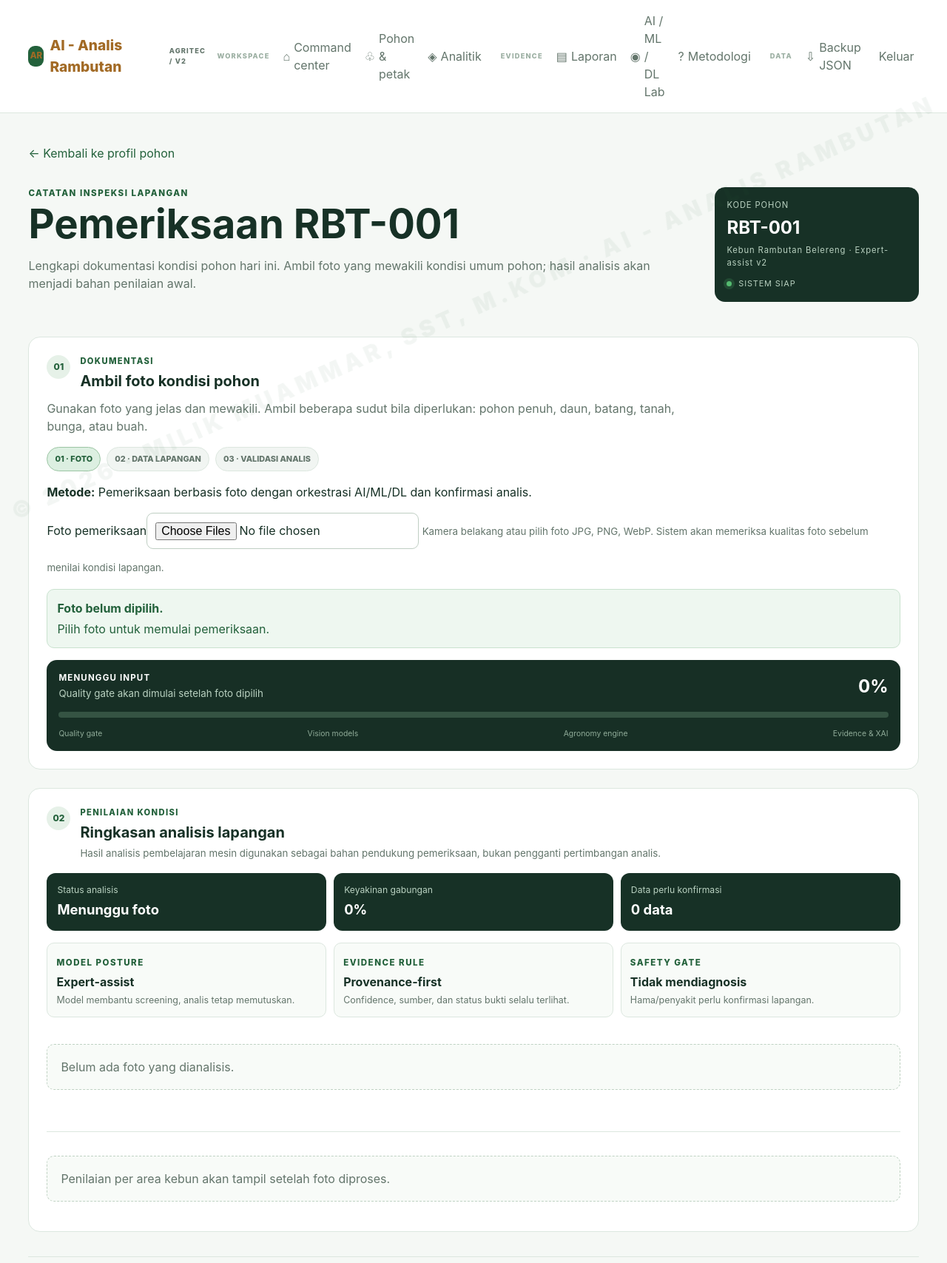
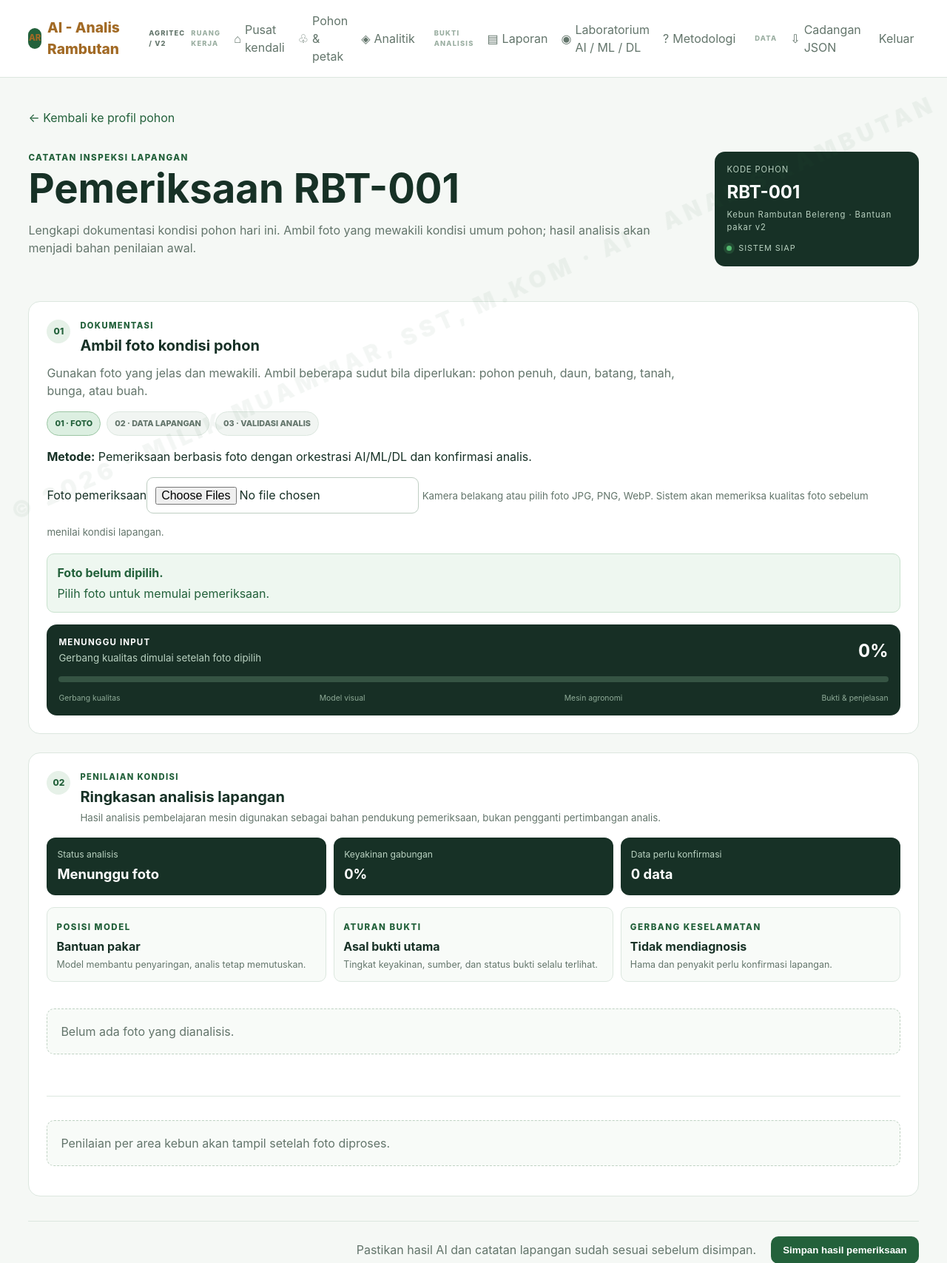
Before and after one commit to xmuammar/ai-analisis-rambutan-v2, a Flask app: page /trees/1/inspection in a window 1280 px wide. Shown: the top 1707 px of the page at 74% size. Run offline with Flask 3, Linux system fonts and the light colour scheme; the visitor is signed in with stand-in values (Sample User, id 1); data comes from the database, SQL or seed files in the repository; some libraries are stand-ins or nearby versions.

Commit message:
feat: lokalkan antarmuka agronomi profesional
Co-authored-by: Copilot <223556219+Copilot@users.noreply.github.com>

```diff
--- a/app/templates/base.html
+++ b/app/templates/base.html
@@ -14,16 +14,16 @@
     <a class="brand" href="{{ url_for('main.dashboard') }}"><span class="brand-mark">AR</span><span>AI - Analis Rambutan</span><small>AGRITEC / V2</small></a>
     {% if current_user.is_authenticated %}
     <nav class="primary-nav">
-      <span class="nav-group-label">WORKSPACE</span>
-      <a href="{{ url_for('main.dashboard') }}">⌂ <span>Command center</span></a>
+      <span class="nav-group-label">RUANG KERJA</span>
+      <a href="{{ url_for('main.dashboard') }}">⌂ <span>Pusat kendali</span></a>
       <a href="{{ url_for('trees.list_trees') }}">♧ <span>Pohon & petak</span></a>
       <a href="{{ url_for('main.analytics') }}">◈ <span>Analitik</span></a>
-      <span class="nav-group-label">EVIDENCE</span>
+      <span class="nav-group-label">BUKTI ANALISIS</span>
       <a href="{{ url_for('main.reports') }}">▤ <span>Laporan</span></a>
-      <a href="{{ url_for('main.ai_lab') }}">◉ <span>AI / ML / DL Lab</span></a>
+      <a href="{{ url_for('main.ai_lab') }}">◉ <span>Laboratorium AI / ML / DL</span></a>
       <a href="{{ url_for('main.about') }}">? <span>Metodologi</span></a>
       <span class="nav-group-label">DATA</span>
-      <a href="{{ url_for('main.backup') }}">⇩ <span>Backup JSON</span></a>
+      <a href="{{ url_for('main.backup') }}">⇩ <span>Cadangan JSON</span></a>
       <form method="post" action="{{ url_for('auth.logout') }}" class="inline"><input type="hidden" name="csrf_token" value="{{ csrf_token() }}"><button class="link-button">Keluar</button></form>
     </nav>
     {% endif %}
--- a/app/templates/trees/inspection.html
+++ b/app/templates/trees/inspection.html
@@ -9,7 +9,7 @@
     <h1>Pemeriksaan {{ tree.code }}</h1>
     <p class="muted">Lengkapi dokumentasi kondisi pohon hari ini. Ambil foto yang mewakili kondisi umum pohon; hasil analisis akan menjadi bahan penilaian awal.</p>
   </div>
-  <div class="inspection-identity"><span>KODE POHON</span><strong>{{ tree.code }}</strong><small>{{ tree.garden.name }} · Expert-assist v2</small><div class="inspection-live"><i></i> SISTEM SIAP</div></div>
+  <div class="inspection-identity"><span>KODE POHON</span><strong>{{ tree.code }}</strong><small>{{ tree.garden.name }} · Bantuan pakar v2</small><div class="inspection-live"><i></i> SISTEM SIAP</div></div>
 </div>
 <form method="post" enctype="multipart/form-data" class="card form-card" id="inspection-form" data-analyze-url="{{ url_for('main.analyze_inspection_photo', tree_id=tree.id) }}">
   {{ form.hidden_tag() }}
@@ -23,9 +23,9 @@
     <small class="muted">Kamera belakang atau pilih foto JPG, PNG, WebP. Sistem akan memeriksa kualitas foto sebelum menilai kondisi lapangan.</small>
     <div id="ai-status" class="analysis-panel" aria-live="polite"><strong>Foto belum dipilih.</strong><span>Pilih foto untuk memulai pemeriksaan.</span></div>
     <div class="inspection-progress" aria-live="polite">
-      <div class="progress-heading"><span><b id="progress-phase">MENUNGGU INPUT</b><small id="progress-detail">Quality gate akan dimulai setelah foto dipilih</small></span><strong id="progress-percent">0%</strong></div>
+      <div class="progress-heading"><span><b id="progress-phase">MENUNGGU INPUT</b><small id="progress-detail">Gerbang kualitas dimulai setelah foto dipilih</small></span><strong id="progress-percent">0%</strong></div>
       <div class="progress-track"><i id="progress-bar"></i></div>
-      <div class="progress-steps"><span data-progress-step="0">Quality gate</span><span data-progress-step="1">Vision models</span><span data-progress-step="2">Agronomy engine</span><span data-progress-step="3">Evidence & XAI</span></div>
+      <div class="progress-steps"><span data-progress-step="0">Gerbang kualitas</span><span data-progress-step="1">Model visual</span><span data-progress-step="2">Mesin agronomi</span><span data-progress-step="3">Bukti & penjelasan</span></div>
     </div>
   </section>
   <section class="form-section">
@@ -35,7 +35,7 @@
       <div><span>Keyakinan gabungan</span><strong id="analysis-confidence">0%</strong></div>
       <div><span>Data perlu konfirmasi</span><strong id="analysis-uncertain">0 data</strong></div>
     </div>
-    <div class="inspection-command-grid"><div><span class="eyebrow">MODEL POSTURE</span><strong>Expert-assist</strong><small>Model membantu screening, analis tetap memutuskan.</small></div><div><span class="eyebrow">EVIDENCE RULE</span><strong>Provenance-first</strong><small>Confidence, sumber, dan status bukti selalu terlihat.</small></div><div><span class="eyebrow">SAFETY GATE</span><strong>Tidak mendiagnosis</strong><small>Hama/penyakit perlu konfirmasi lapangan.</small></div></div>
+    <div class="inspection-command-grid"><div><span class="eyebrow">POSISI MODEL</span><strong>Bantuan pakar</strong><small>Model membantu penyaringan, analis tetap memutuskan.</small></div><div><span class="eyebrow">ATURAN BUKTI</span><strong>Asal bukti utama</strong><small>Tingkat keyakinan, sumber, dan status bukti selalu terlihat.</small></div><div><span class="eyebrow">GERBANG KESELAMATAN</span><strong>Tidak mendiagnosis</strong><small>Hama dan penyakit perlu konfirmasi lapangan.</small></div></div>
     <div id="ml-fields" class="ml-field-grid"><p class="empty-inspection">Belum ada foto yang dianalisis.</p></div>
     <div id="model-run-list" class="model-run-list"></div>
     <div id="problem-analysis" class="problem-analysis"><p class="empty-inspection">Penilaian per area kebun akan tampil setelah foto diproses.</p></div>
@@ -152,7 +152,11 @@ const statusLabels = {
   DERIVED: "HASIL TURUNAN",
   READY: "SIAP",
   INSUFFICIENT_DATA: "DATA BELUM CUKUP",
-  NEEDS_MODEL: "MODEL BELUM TERSEDIA"
+  NEEDS_MODEL: "MODEL BELUM TERSEDIA",
+  QUEUED: "DALAM ANTREAN",
+  RUNNING: "SEDANG BERJALAN",
+  COMPLETE: "SELESAI",
+  READY: "SIAP"
 };
 const sourceLabels = {
   "yolo11n": "Deteksi objek YOLO11 Nano",
@@ -163,9 +167,9 @@ const sourceLabels = {
   "NO_AGRICULTURE_SPECIFIC_MODEL": "Model pertanian khusus belum tersedia",
   "NO_SOIL_SPECIFIC_MODEL": "Model tanah khusus belum tersedia",
   "VISUAL_ANOMALY_SCREENING": "Penyaringan anomali visual umum",
-  "HYBRID_AGRICULTURE_SCREENING": "Screening hama, penyakit, dan gulma",
-  "HYBRID_FLOWER_FRUIT_SCREENING": "Screening bunga dan buah",
-  "SOIL_LEAF_VISUAL_ENSEMBLE": "Ensemble visual tanah dan daun"
+  "HYBRID_AGRICULTURE_SCREENING": "Penyaringan hama, penyakit, dan gulma",
+  "HYBRID_FLOWER_FRUIT_SCREENING": "Penyaringan bunga dan buah",
+  "SOIL_LEAF_VISUAL_ENSEMBLE": "Penggabungan visual tanah dan daun"
 };
 const algorithmLabels = {
   "Quality Gate": "Pemeriksaan kualitas foto",
@@ -215,7 +219,7 @@ const processingAlgorithms = [
   ["Weighted Ensemble", "Menggabungkan keluaran model lokal"],
   ["SHAP / LIME / Grad-CAM / Heatmap", "Menjelaskan fitur dan area yang memengaruhi hasil"],
   ["Risk / Growth Prediction", "Menghitung risiko dan arah pertumbuhan dengan guard data"],
-  ["Confidence Calibration / Model Agreement", "Menyesuaikan keyakinan berdasarkan kesepakatan model"],
+  ["Kalibrasi keyakinan / kesepakatan model", "Menyesuaikan keyakinan berdasarkan kesepakatan model"],
   ["Out-of-Distribution Detection", "Menandai data yang berbeda dari pola pelatihan"],
   ["Anomaly Detection", "Membandingkan dengan baseline historis per pohon"],
   ["Agricultural Classifier", "Memerlukan dataset pertanian berlabel sebelum diagnosis"]
@@ -230,7 +234,7 @@ const display = (value, key) => {
 };
 function renderProcessingAlgorithms() {
   document.querySelector("#model-run-list").innerHTML = processingAlgorithms.map(([name, detail]) =>
-    `<div class="algorithm-processing"><span class="algorithm-dot"></span><strong>${name}</strong><span class="algorithm-state">QUEUED</span><small>${detail}</small><em><i></i></em></div>`
+    `<div class="algorithm-processing"><span class="algorithm-dot"></span><strong>${name}</strong><span class="algorithm-state">DALAM ANTREAN</span><small>${detail}</small><em><i></i></em></div>`
   ).join("");
 }
 let progressTimer;
@@ -246,13 +250,13 @@ function setProgress(percent, phase, detail, step) {
 function animatePipeline() {
   clearInterval(progressTimer);
   const phases = [
-    [18, "QUALITY GATE", "Memeriksa resolusi, pencahayaan, dan validitas foto", 0],
-    [42, "VISION MODELS", "Menjalankan object detection, classification, embedding, segmentasi", 1],
-    [68, "AGRONOMY ENGINE", "Menyusun screening daun, tanah, struktur, risiko, dan pertumbuhan", 2],
-    [88, "EVIDENCE & XAI", "Menggabungkan confidence, provenance, model agreement, dan guardrail", 3],
+    [18, "GERBANG KUALITAS", "Memeriksa resolusi, pencahayaan, dan validitas foto", 0],
+    [42, "MODEL VISUAL", "Menjalankan deteksi objek, klasifikasi, embedding, dan segmentasi", 1],
+    [68, "MESIN AGRONOMI", "Menyusun penyaringan daun, tanah, struktur, risiko, dan pertumbuhan", 2],
+    [88, "BUKTI & PENJELASAN", "Menggabungkan tingkat keyakinan, asal bukti, kesepakatan model, dan pagar pengaman", 3],
   ];
   let index = 0;
-  setProgress(5, "INITIALIZING", "Menyiapkan pipeline AI/ML/DL lokal", 0);
+  setProgress(5, "MEMULAI", "Menyiapkan alur AI/ML/DL lokal", 0);
   progressTimer = setInterval(() => {
     const phase = phases[index++];
     if (!phase) return clearInterval(progressTimer);
@@ -260,10 +264,10 @@ function animatePipeline() {
     document.querySelectorAll(".algorithm-processing").forEach((node, nodeIndex) => {
       const state = node.querySelector(".algorithm-state");
       if (nodeIndex <= index * 10) {
-        state.textContent = "READY";
+        state.textContent = "SIAP";
         node.classList.add("complete");
       } else if (nodeIndex <= index * 10 + 8) {
-        state.textContent = "RUNNING";
+        state.textContent = "BERJALAN";
         node.classList.add("running");
       }
     });
@@ -321,7 +325,7 @@ function renderFields(fields) {
     <article class="ml-field">
       <div class="ml-field-heading"><strong>${fieldLabels[key] || key.replaceAll("_", " ")}</strong><span class="status-chip ${String(field.status).toLowerCase()}">${statusLabels[field.status] || field.status}</span></div>
       <div class="ml-value">${display(field.value, key)}</div>
-      <small>Keyakinan ${Math.round((field.confidence || 0) * 100)}% · ${sourceLabels[field.source] || field.source || "Sumber belum diketahui"}</small>
+      <small>Tingkat keyakinan ${Math.round((field.confidence || 0) * 100)}% · ${sourceLabels[field.source] || field.source || "Sumber belum diketahui"}</small>
       ${field.status === "NEEDS_CONFIRMATION" ? `<input class="input ml-confirmation" data-field="${key}" placeholder="Masukkan konfirmasi analis">` : ""}
     </article>`).join("") : "<p class=\"muted\">Hasil AI sudah mengisi form database di bawah. Tidak ada kolom hasil yang berulang.</p>";
   for (const section of document.querySelectorAll("[data-after-analysis]")) {
@@ -343,7 +347,7 @@ function renderAnalystSummary(data) {
     stem_branch: "Batang dan cabang",
     flower_fruit: "Bunga dan buah",
     pest_disease_weed: "Hama, penyakit, dan gulma",
-    virtual_soil: "Virtual soil sensor",
+    virtual_soil: "Sensor tanah virtual",
     historical_anomaly: "Baseline historis dan anomali"
   };
   const problemBox = document.querySelector("#problem-analysis");
@@ -351,7 +355,7 @@ function renderAnalystSummary(data) {
     problemBox.innerHTML = "<p class=\"muted\">Orkestrasi analisis belum tersedia.</p>";
     return;
   }
-  problemBox.innerHTML = `<div class="problem-analysis-heading"><strong>Orkestrasi analisis pertanian</strong><span>${problem.ready_algorithm_count}/${problem.algorithm_count} algoritma siap · confidence ${Math.round(problem.confidence * 100)}%</span></div><div class="problem-analysis-grid">${Object.entries(problem.components).map(([key, item]) => `<article class="problem-card"><div class="ml-field-heading"><strong>${problemLabels[key] || key}</strong><span class="status-chip ${String(item.status).toLowerCase()}">${statusLabels[item.status] || item.status}</span></div><strong>${item.algorithm}</strong><small>Confidence ${Math.round(item.confidence * 100)}% · ${item.source}</small><ul>${(item.evidence || []).map(reason => `<li>${reason}</li>`).join("")}</ul></article>`).join("")}</div>`;
+  problemBox.innerHTML = `<div class="problem-analysis-heading"><strong>Orkestrasi analisis pertanian</strong><span>${problem.ready_algorithm_count}/${problem.algorithm_count} algoritma siap · tingkat keyakinan ${Math.round(problem.confidence * 100)}%</span></div><div class="problem-analysis-grid">${Object.entries(problem.components).map(([key, item]) => `<article class="problem-card"><div class="ml-field-heading"><strong>${problemLabels[key] || key}</strong><span class="status-chip ${String(item.status).toLowerCase()}">${statusLabels[item.status] || item.status}</span></div><strong>${item.algorithm}</strong><small>Tingkat keyakinan ${Math.round(item.confidence * 100)}% · ${item.source}</small><ul>${(item.evidence || []).map(reason => `<li>${reason}</li>`).join("")}</ul></article>`).join("")}</div>`;
 }
 form.addEventListener("submit", () => {
   form.querySelectorAll("[data-ai-locked='true']").forEach((field) => {
```
Also changed, not shown: app/templates/about.html (+5 -5 lines), app/templates/ai_lab.html (+6 -6 lines), app/templates/dashboard.html (+4 -4 lines), app/templates/reports/analytics.html (+4 -4 lines), app/templates/reports/detail.html (+5 -5 lines), app/templates/reports/list.html (+4 -4 lines), app/templates/trees/inspection_result.html (+16 -16 lines), tests/test_app.py (+14 -14 lines).
